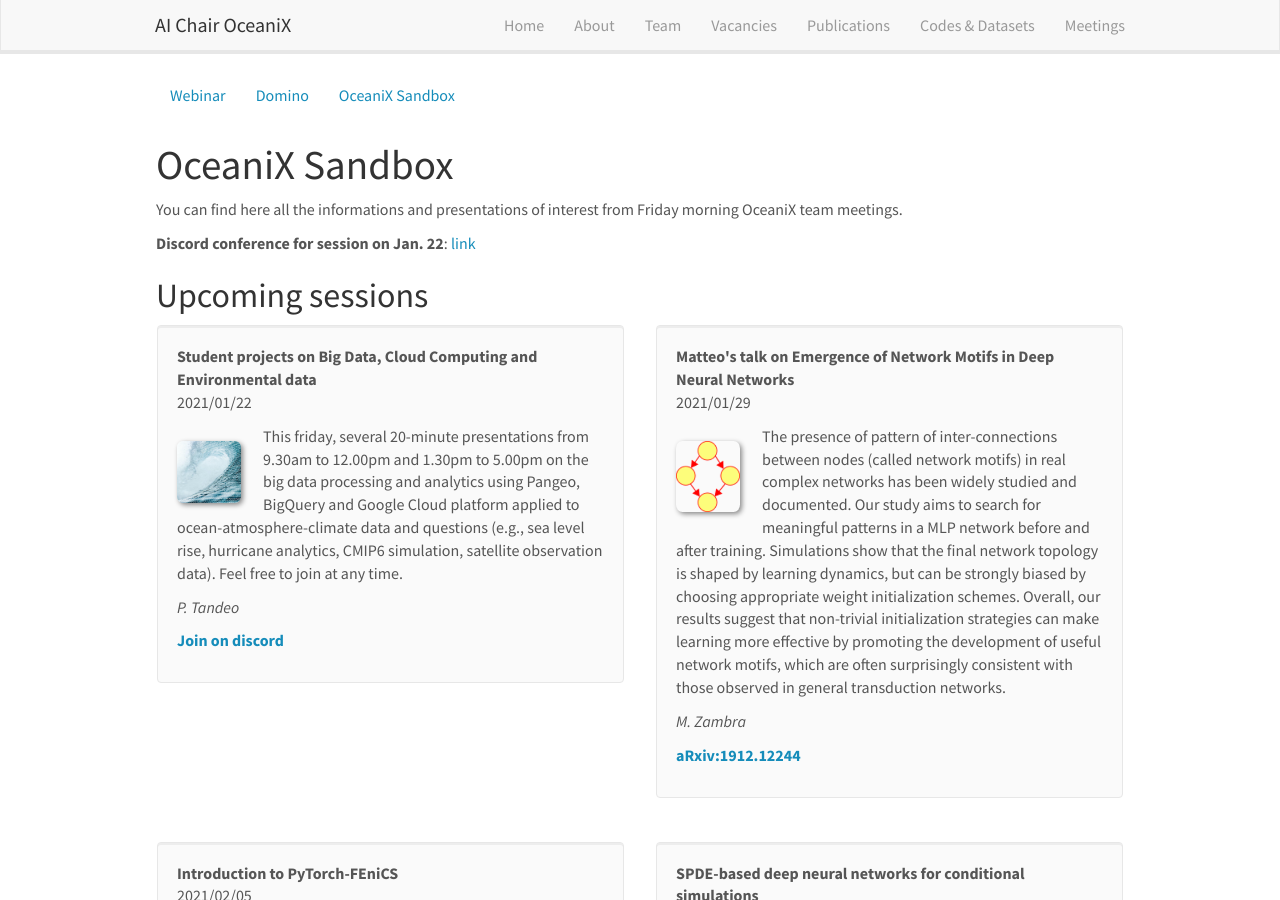
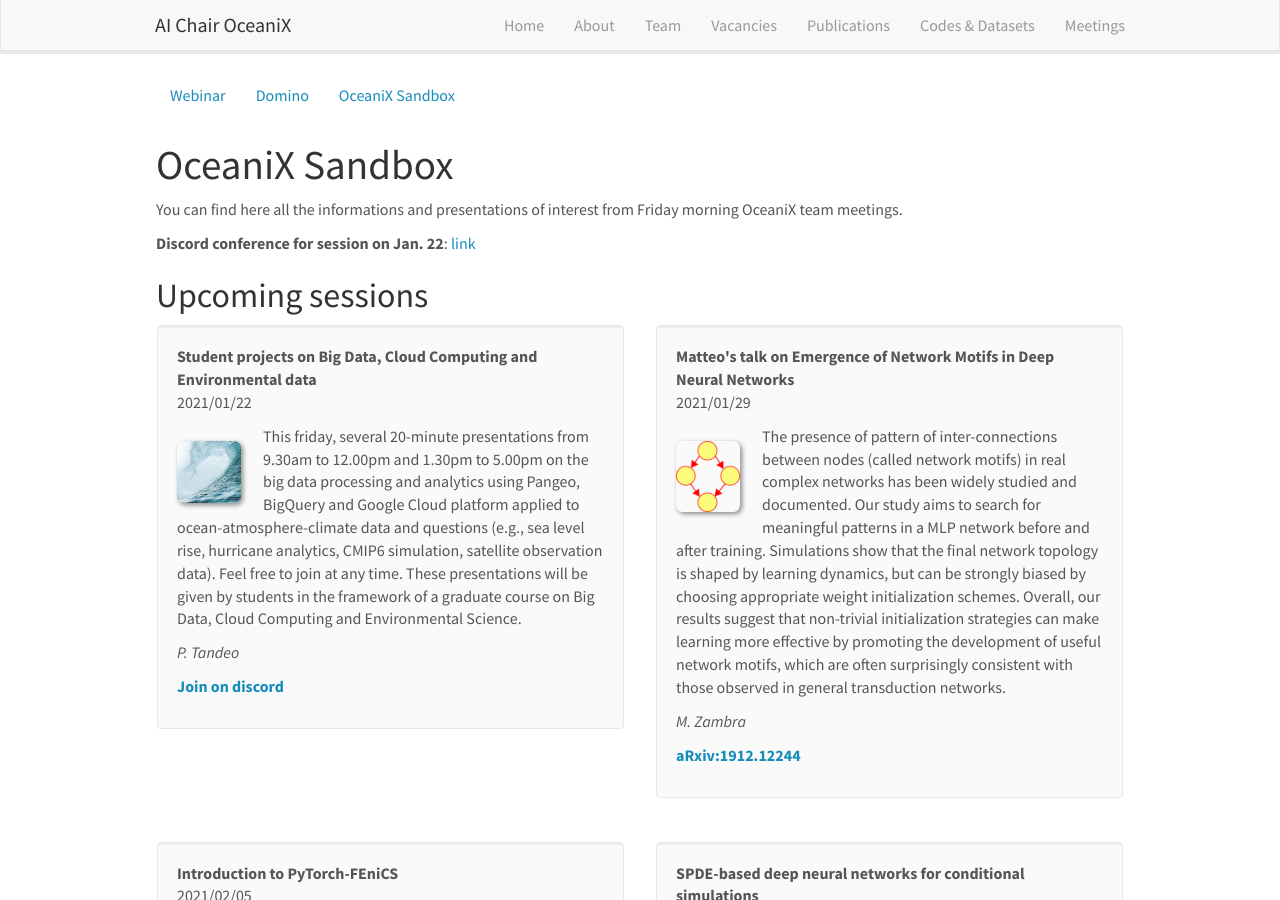
Before and after one commit to CIA-Oceanix/CIA-Oceanix.github.io, a Jekyll site: the page built from _pages/oceanix_sandbox.md, in a window 1280 px wide and 900 px high. Built offline with Jekyll 4.4.1, drawn with Linux system fonts in a browser that asks for light colours; nearby versions of some CDN libraries.

Commit message:
Update sandbox_list.yml

```diff
--- a/_data/sandbox_list.yml
+++ b/_data/sandbox_list.yml
@@ -1,6 +1,6 @@
 - title: "Student projects on Big Data, Cloud Computing and Environmental data"
   image: default.jpg
-  description: This friday, several 20-minute presentations from 9.30am to 12.00pm and 1.30pm to 5.00pm on the big data processing and analytics using Pangeo, BigQuery and Google Cloud platform applied to ocean-atmosphere-climate data and questions (e.g., sea level rise, hurricane analytics, CMIP6 simulation, satellite observation data). Feel free to join at any time.
+  description: This friday, several 20-minute presentations from 9.30am to 12.00pm and 1.30pm to 5.00pm on the big data processing and analytics using Pangeo, BigQuery and Google Cloud platform applied to ocean-atmosphere-climate data and questions (e.g., sea level rise, hurricane analytics, CMIP6 simulation, satellite observation data). Feel free to join at any time. These presentations will be given by students in the framework of a graduate course on Big Data, Cloud Computing and Environmental Science.
   date: 2021/01/22
   authors: P. Tandeo
   link:
```
